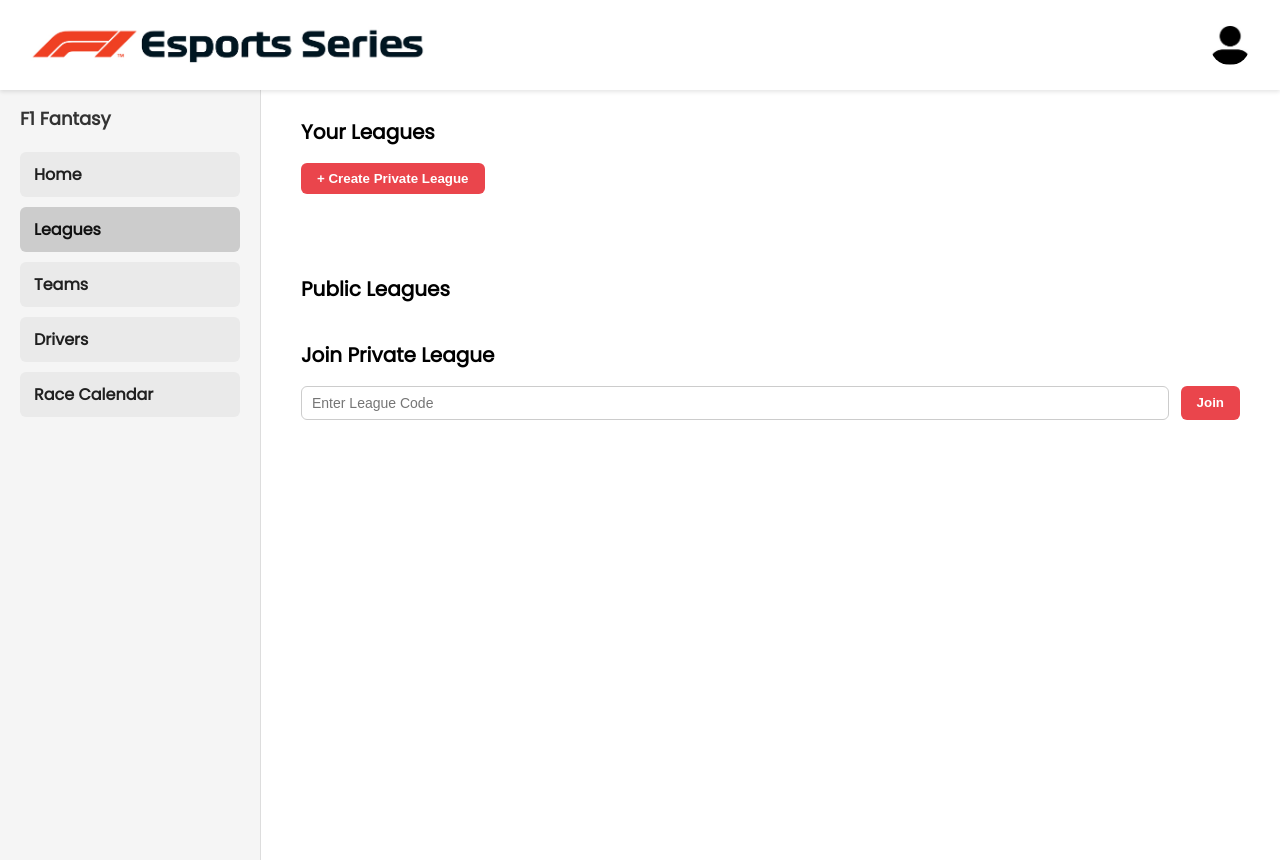
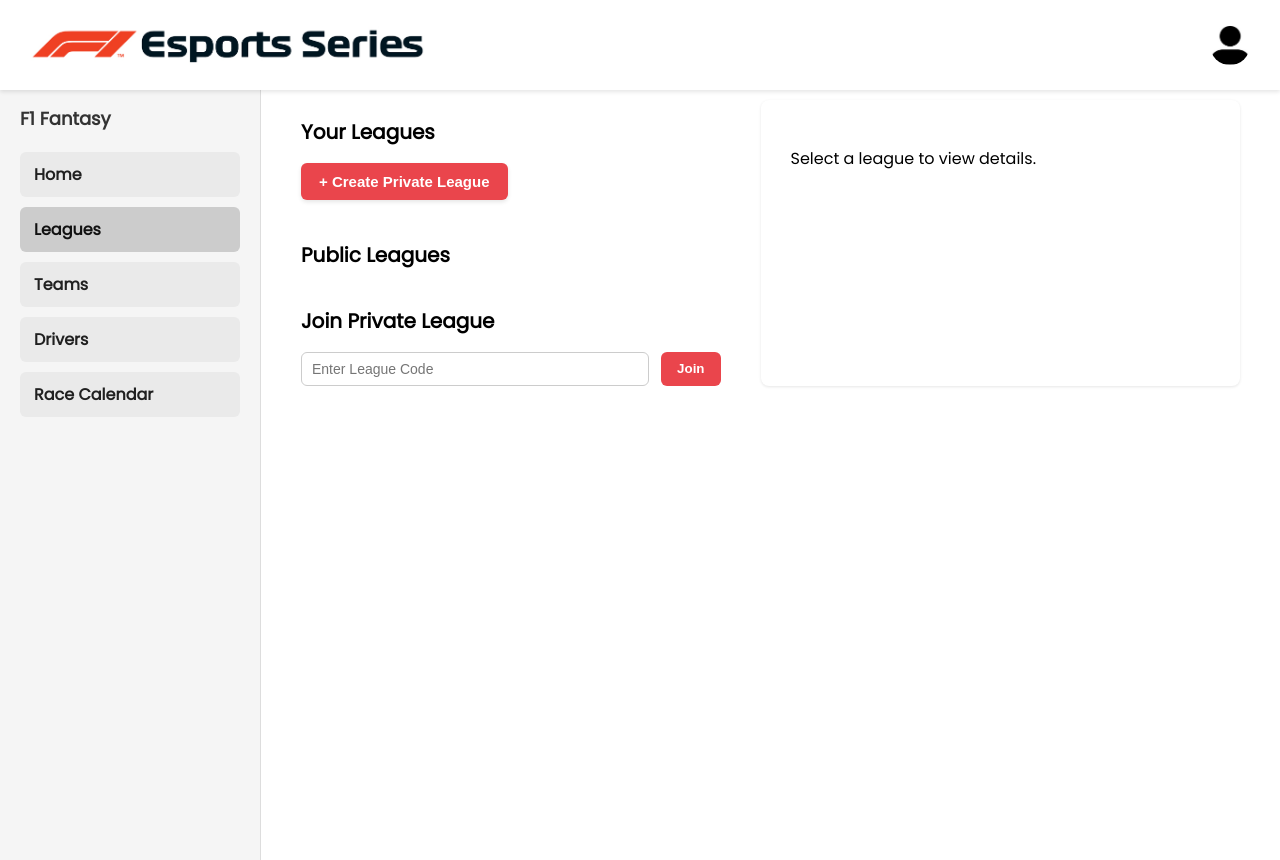
Before and after one commit to speedy006/Project-flask, a Flask app: page /leagues in a window 1280 px wide. Run offline with Flask 3, Linux system fonts and the light colour scheme; some libraries are stand-ins or nearby versions.

Commit message:
Fantasy league points update and display

```diff
--- a/app.py
+++ b/app.py
@@ -11,7 +11,47 @@
 firebase_admin.initialize_app(cred)
 db = firestore.client()
 
+def recalculate_fantasy_points_on_startup():
+    teams = db.collection("fantasy_teams").stream()
+    count = 0
+
+    for team_doc in teams:
+        team_data = team_doc.to_dict()
+        driver_ids = team_data.get("drivers", [])
+        constructor_id = team_data.get("team")
+        fantasy_team_name = team_data.get("name", team_doc.id)
+
+        total_points = 0
+        print(f"\nUpdating team: {fantasy_team_name}")
+
+        for did in driver_ids:
+            ddoc = db.collection("drivers").document(did).get()
+            if ddoc.exists:
+                points = ddoc.to_dict().get("points", 0)
+                print(f"  Driver {did}: {points} pts")
+                total_points += points
+            else:
+                print(f"Driver '{did}' not found")
+
+        if constructor_id:
+            cdoc = db.collection("teams").document(constructor_id).get()
+            if cdoc.exists:
+                points = cdoc.to_dict().get("points", 0)
+                print(f"  Constructor {constructor_id}: {points} pts")
+                total_points += points
+            else:
+                print(f"Constructor '{constructor_id}' not found")
+
+        team_doc.reference.update({ "points": total_points })
+        print(f"  → Total updated: {total_points} pts")
+        count += 1
+
+    print(f"\n✅ Recalculated {count} fantasy teams.\n")
+
 app = Flask(__name__, static_folder='static', template_folder='templates')
+
+print("\nBootstrapping fantasy team point recalculation...")
+recalculate_fantasy_points_on_startup()
 
 #Firebase token verification
 def get_current_user_id():
@@ -335,7 +375,8 @@
     db.collection("league_memberships").add({
         "user_id": uid,
         "league_id": league_id,
-        "joined_at": firestore.SERVER_TIMESTAMP
+        "joined_at": firestore.SERVER_TIMESTAMP,
+        "team_id": None  #Updated manually
     })
 
     return jsonify({ "status": "league created", "code": code })
@@ -402,6 +443,120 @@
             joined.append(league)
 
     return jsonify(joined)
+
+@app.route("/user/update_team_in_league", methods=["POST"])
+def update_team_in_league():
+    uid = get_current_user_id()
+    if not uid:
+        return jsonify({"error": "Unauthorized"}), 401
+
+    data = request.get_json()
+    league_id = data.get("league_id")
+    team_id = data.get("team_id")
+
+    # Find membership record
+    membership_docs = db.collection("league_memberships") \
+        .where("user_id", "==", uid) \
+        .where("league_id", "==", league_id).get()
+
+    for doc in membership_docs:
+        doc.reference.update({ "team_id": team_id })
+
+    return jsonify({ "status": "team updated" })
+
+@app.route("/user/leagues/<league_id>/standings")
+def get_league_standings(league_id):
+    members = db.collection("league_memberships") \
+        .where("league_id", "==", league_id).stream()
+
+    standings = []
+    for m in members:
+        mem = m.to_dict()
+        team_id = mem.get("team_id")
+        if not team_id:
+            continue
+
+        team_doc = db.collection("fantasy_teams").document(team_id).get()
+        user_doc = db.collection("users").document(mem["user_id"]).get()
+
+        if team_doc.exists:
+            team = team_doc.to_dict()
+            username = user_doc.to_dict().get("username") if user_doc.exists else mem["user_id"]
+
+            standings.append({
+                "user_id": mem["user_id"],
+                "username": username,
+                "team_name": team.get("name"),
+                "points": team.get("points", 0)
+            })
+
+    standings.sort(key=lambda x: x["points"], reverse=True)
+    return jsonify(standings)
+
+@app.route("/user/leagues/<league_id>/info")
+def get_league_info(league_id):
+    doc = db.collection("leagues").document(league_id).get()
+    if not doc.exists:
+        return jsonify({"error": "League not found"}), 404
+    league = doc.to_dict()
+    league["id"] = doc.id
+    return jsonify(league)
+
+@app.route("/user/join_private_league", methods=["POST"])
+def join_private_league():
+    uid = get_current_user_id()
+    if not uid:
+        return jsonify({ "error": "Unauthorized" }), 401
+
+    data = request.get_json()
+    code = data.get("code")
+
+    # Find league with matching code
+    leagues = db.collection("leagues").where("code", "==", code).get()
+    if not leagues:
+        return jsonify({ "error": "Invalid code" }), 404
+
+    league_doc = leagues[0]
+    league_id = league_doc.id
+
+    # Check if user is already a member
+    existing = db.collection("league_memberships") \
+        .where("user_id", "==", uid) \
+        .where("league_id", "==", league_id).get()
+
+    if existing:
+        return jsonify({ "error": "Already joined" }), 400
+
+    # Add membership
+    db.collection("league_memberships").add({
+        "user_id": uid,
+        "league_id": league_id,
+        "joined_at": firestore.SERVER_TIMESTAMP,
+        "team_id": None
+    })
+
+    return jsonify({ "status": "joined" })
+
+#Load fantasy team options within league
+@app.route("/user/teams")
+def get_user_teams():
+    uid = get_current_user_id()
+    if not uid:
+        return jsonify({ "error": "Unauthorized" }), 401
+
+    teams = []
+    docs = db.collection("fantasy_teams").where("user_id", "==", uid).stream()
+
+    for doc in docs:
+        team = doc.to_dict()
+        team["id"] = doc.id
+        teams.append({
+            "id": team["id"],
+            "name": team.get("name"),
+            "points": team.get("points", 0)
+        })
+
+    return jsonify(teams)
 
 @app.route("/user/fantasy_teams", methods=["GET", "POST"])
 def handle_fantasy_teams():
--- a/static/css/leagues.css
+++ b/static/css/leagues.css
@@ -112,6 +112,26 @@
   margin-bottom: 16px;
 }
 
+.create-league-btn {
+  display: inline-block;
+  background-color: #EA454C;
+  color: white;
+  font-weight: 600;
+  font-size: 15px;
+  padding: 10px 18px;
+  border: none;
+  border-radius: 6px;
+  cursor: pointer;
+  margin-bottom: 20px;
+  transition: background-color 0.2s ease, transform 0.1s ease;
+  box-shadow: 0 2px 4px rgba(0,0,0,0.1);
+}
+
+.create-league-btn:hover {
+  background-color: #c63841;
+  transform: scale(1.02);
+}
+
 /* Section styles */
 .user-leagues,
 .public-leagues {
@@ -132,6 +152,80 @@
 
 .user-leagues button:hover {
   background-color: #c63841;
+}
+
+.league-container {
+  display: flex;
+  gap: 40px;
+}
+
+.league-list-pane {
+  flex: 1;
+}
+
+.league-detail-pane {
+  flex: 1;
+  background-color: #fff;
+  padding: 30px;
+  border-radius: 8px;
+  box-shadow: 0 1px 3px rgba(0,0,0,0.1);
+}
+
+#leagueStandingsTable {
+  width: 100%;
+  border-collapse: collapse;
+  margin-top: 16px;
+}
+
+#leagueStandingsTable th,
+#leagueStandingsTable td {
+  padding: 8px 12px;
+  border-bottom: 1px solid #ddd;
+  font-size: 14px;
+  text-align: left;
+}
+
+/* Improve league card hover and click feedback */
+.league-card {
+  background-color: #f2f2f2;
+  padding: 18px;
+  border-radius: 8px;
+  width: 240px;
+  box-shadow: 0 1px 2px rgba(0,0,0,0.05);
+  cursor: pointer;
+  transition: transform 0.1s ease, box-shadow 0.2s ease;
+}
+
+.league-card:hover {
+  transform: scale(1.03);
+  box-shadow: 0 4px 8px rgba(0,0,0,0.1);
+  background-color: #eaeaea;
+}
+
+/* Optional: highlight active league card */
+.league-card.active {
+  border: 2px solid #EA454C;
+  background-color: #fff0f1;
+}
+
+/* Style the Change Team button in the detail pane */
+.league-detail-pane button {
+  background-color: #EA454C;
+  color: white;
+  border: none;
+  padding: 10px 18px;
+  font-size: 15px;
+  font-weight: bold;
+  border-radius: 6px;
+  cursor: pointer;
+  margin-bottom: 20px;
+  transition: background-color 0.2s ease, transform 0.1s ease;
+  box-shadow: 0 2px 4px rgba(0,0,0,0.1);
+}
+
+.league-detail-pane button:hover {
+  background-color: #c63841;
+  transform: scale(1.02);
 }
 
 /* League cards layout */
--- a/static/js/leagues.js
+++ b/static/js/leagues.js
@@ -1,3 +1,6 @@
+let selectedLeagueId = null;
+
+// Page initialization
 window.onload = () => {
   firebase.auth().onAuthStateChanged(user => {
     loadPublicLeagues();
@@ -89,6 +92,10 @@
         const div = document.createElement("div");
         div.className = "league-card";
         div.innerHTML = `<h4>${l.name}</h4><p>Restriction: ${l.team_restriction || 'None'}</p>`;
+        div.onclick = () => {
+          selectedLeagueId = l.id;
+          showLeagueDetails(l);
+        };
         grid.appendChild(div);
       });
     });
@@ -120,6 +127,10 @@
       const div = document.createElement("div");
       div.className = "league-card";
       div.innerHTML = `<h4>${l.name}</h4><p>${l.type} League</p>`;
+      div.onclick = () => {
+        selectedLeagueId = l.id;
+        showLeagueDetails(l);
+      };
       list.appendChild(div);
     });
   } else {
@@ -131,16 +142,136 @@
 document.getElementById("joinPrivateForm").onsubmit = async e => {
   e.preventDefault();
   const code = e.target.code.value;
+
+  const user = firebase.auth().currentUser;
+  if (!user) {
+    alert("You must be logged in to join a private league.");
+    return;
+  }
+
+  const token = await user.getIdToken();
+
   const res = await fetch("/user/join_private_league", {
     method: "POST",
-    headers: { "Content-Type": "application/json" },
+    headers: {
+      "Content-Type": "application/json",
+      "Authorization": `Bearer ${token}`
+    },
     body: JSON.stringify({ code })
   });
+
   const data = await res.json();
-  if (data.status === "joined") {
+  if (res.ok && data.status === "joined") {
     alert("Successfully joined private league!");
     loadJoinedLeagues();
   } else {
-    alert(data.error || "Invalid code.");
+    alert(data.error || "Invalid code or join failed.");
   }
 };
+
+// Display selected league details
+async function showLeagueDetails(league) {
+  document.getElementById("noLeagueSelected").style.display = "none";
+  document.getElementById("selectedLeagueDetails").style.display = "block";
+
+  // Fetch latest league info if code wasn't included
+  if (!league.code) {
+    const res = await fetch(`/user/leagues/${league.id}/info`);
+    league = await res.json();
+  }
+
+  document.getElementById("leagueNameHeading").textContent = league.name;
+  document.getElementById("leagueRestrictionLabel").textContent =
+    `Restriction: ${league.team_restriction || "None"}`;
+
+  // Show join code if league is private
+  const codeContainer = document.getElementById("leagueJoinCode");
+  if (league.type === "private" && league.code) {
+    codeContainer.style.display = "block";
+    codeContainer.textContent = `Join Code: ${league.code}`;
+  } else {
+    codeContainer.style.display = "none";
+  }
+
+  // Load standings
+  const res = await fetch(`/user/leagues/${league.id}/standings`);
+  const data = await res.json();
+
+  const tableBody = document.querySelector("#leagueStandingsTable tbody");
+  tableBody.innerHTML = "";
+  if (Array.isArray(data)) {
+    data.forEach(entry => {
+      const tr = document.createElement("tr");
+      tr.innerHTML = `<td>${entry.username}</td><td>${entry.team_name}</td><td>${entry.points}</td>`;
+      tableBody.appendChild(tr);
+    });
+  }
+}
+
+// Change team modal setup
+const changeTeamModal = document.getElementById("changeTeamModal");
+const teamForm = document.getElementById("changeTeamForm");
+
+function openChangeTeamModal() {
+  loadUserFantasyTeams();
+  changeTeamModal.style.display = "flex";
+}
+
+function closeChangeTeamModal() {
+  changeTeamModal.style.display = "none";
+}
+
+// Load user's fantasy teams into dropdown
+async function loadUserFantasyTeams() {
+  const user = firebase.auth().currentUser;
+  if (!user) return;
+
+  const token = await user.getIdToken();
+  const res = await fetch("/user/teams", {
+    headers: { Authorization: `Bearer ${token}` }
+  });
+
+  const teams = await res.json();
+  const dropdown = document.getElementById("teamDropdown");
+  dropdown.innerHTML = "";
+
+  teams.forEach(team => {
+    const opt = document.createElement("option");
+    opt.value = team.id;
+    opt.textContent = `${team.name} - ${team.points} pts`;
+    dropdown.appendChild(opt);
+  });
+}
+
+// Submit team change to backend
+teamForm.onsubmit = async e => {
+  e.preventDefault();
+  const form = e.target;
+
+  const user = firebase.auth().currentUser;
+  if (!user || !selectedLeagueId) return;
+
+  const token = await user.getIdToken();
+  const payload = {
+    league_id: selectedLeagueId,
+    team_id: form.team_id.value
+  };
+
+  const res = await fetch("/user/update_team_in_league", {
+    method: "POST",
+    headers: {
+      "Content-Type": "application/json",
+      "Authorization": `Bearer ${token}`
+    },
+    body: JSON.stringify(payload)
+  });
+
+  const data = await res.json();
+  if (res.ok && data.status === "team updated") {
+    alert("Team updated successfully!");
+    closeChangeTeamModal();
+    showLeagueDetails({ id: selectedLeagueId, name: document.getElementById("leagueNameHeading").textContent });
+  } else {
+    alert(data.error || "Could not update team.");
+  }
+};
--- a/templates/leagues.html
+++ b/templates/leagues.html
@@ -45,15 +45,13 @@
 
       <!-- Main Sections -->
       <main class="main-content">
-        <!-- Joined and Create -->
-        <section class="user-leagues">
+        <div class="league-container">
+          <!-- Left: League List -->
+          <section class="league-list-pane">
             <h2>Your Leagues</h2>
-          <button onclick="openCreateLeagueModal()">+ Create Private League</button>
+            <button class="create-league-btn" onclick="openCreateLeagueModal()">+ Create Private League</button>
             <div id="joinedLeaguesList" class="league-grid"></div>
-        </section>
 
-        <!-- Public and Join -->
-        <section class="public-leagues">
             <h2>Public Leagues</h2>
             <div id="publicLeaguesGrid" class="league-grid"></div>
 
@@ -63,10 +61,29 @@
               <button type="submit">Join</button>
             </form>
           </section>
+
+          <!-- Right: League Details -->
+          <section class="league-detail-pane">
+            <div id="selectedLeagueDetails" style="display: none;">
+              <h2 id="leagueNameHeading">League Details</h2>
+              <div id="leagueJoinCode" style="font-weight: bold; margin-bottom: 8px;"></div>
+              <button onclick="openChangeTeamModal()">Change Team</button>
+              <div id="leagueRestrictionLabel"></div>
+              <h3>Standings</h3>
+              <table id="leagueStandingsTable">
+                <thead><tr><th>User</th><th>Team</th><th>Points</th></tr></thead>
+                <tbody></tbody>
+              </table>
+            </div>
+            <div id="noLeagueSelected">
+              <p>Select a league to view details.</p>
+            </div>
+          </section>
+        </div>
       </main>
     </div>
 
-    <!-- Modal -->
+    <!-- Create League Modal -->
     <div id="leagueModal" class="modal">
       <div class="modal-content">
         <span class="close" onclick="closeModal()">&times;</span>
@@ -81,6 +98,18 @@
       </div>
     </div>
 
+    <!-- Change Team Modal -->
+    <div id="changeTeamModal" class="modal">
+      <div class="modal-content">
+        <span class="close" onclick="closeChangeTeamModal()">&times;</span>
+        <h3>Choose Your Team</h3>
+        <form id="changeTeamForm">
+          <select name="team_id" id="teamDropdown" required></select>
+          <button type="submit">Update</button>
+        </form>
+      </div>
+    </div>
+
     <script src="{{ url_for('static', filename='js/leagues.js') }}"></script>
   </body>
 </html>
```
Also changed, not shown: other parts of static/css/leagues.css (+38 -0 lines). Lines whose indentation alone changed are shown as unchanged.
